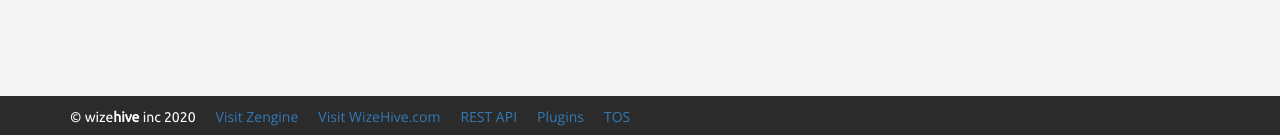
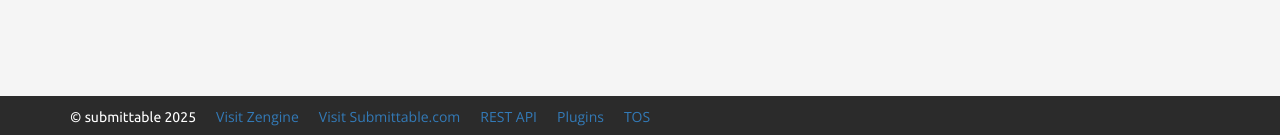
Before and after one commit to ZengineHQ/developers, a Jekyll site: the page built from index.html, in a window 1280 px wide. Shown: the part 762-897 px from the top of the page. Built offline with Jekyll 4.4.1, drawn with Linux system fonts in a browser that asks for light colours; nearby versions of some CDN libraries.

Commit message:
fix: update to submittable URLs in nav and footer

```diff
--- a/_config.yml
+++ b/_config.yml
@@ -24,4 +24,6 @@ kramdown:
 gems:
   - jekyll-gist
 productName: Zengine
+companyName: "Submittable"
+companyDomain: "https://submittable.com"
 logo: <span class="logo">Zengine</span> Developers</span>
--- a/_layouts/default.html
+++ b/_layouts/default.html
@@ -68,13 +68,13 @@
 		<div class="row main-footer">
 			<ul>
 				<li class="logo">
-					&copy; Wize<strong>Hive</strong> Inc 2020
+					&copy; Submittable 2025
 				</li>
 				<li>
 					<a href="{{site.marketingDomain}}" target="_blank">Visit {{site.productName}}</a>
 				</li>
 				<li>
-					<a href="http://www.wizehive.com" target="_blank">Visit WizeHive.com</a>
+					<a href="{{site.companyDomain}}" target="_blank">Visit {{site.companyName}}.com</a>
 				</li>
 				<li>
 					<a href="{{site.baseurl}}/rest-api/">REST API</a>
```
